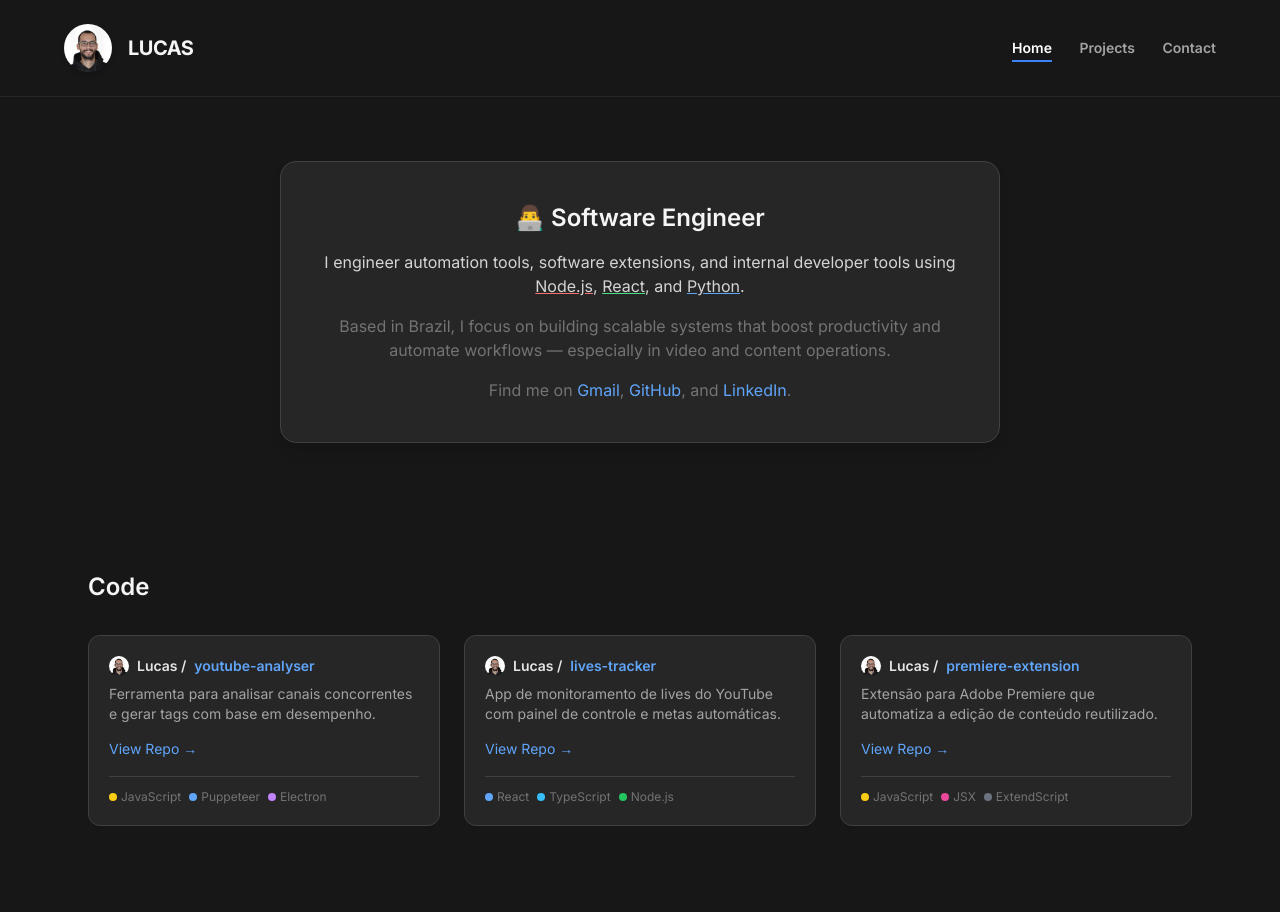
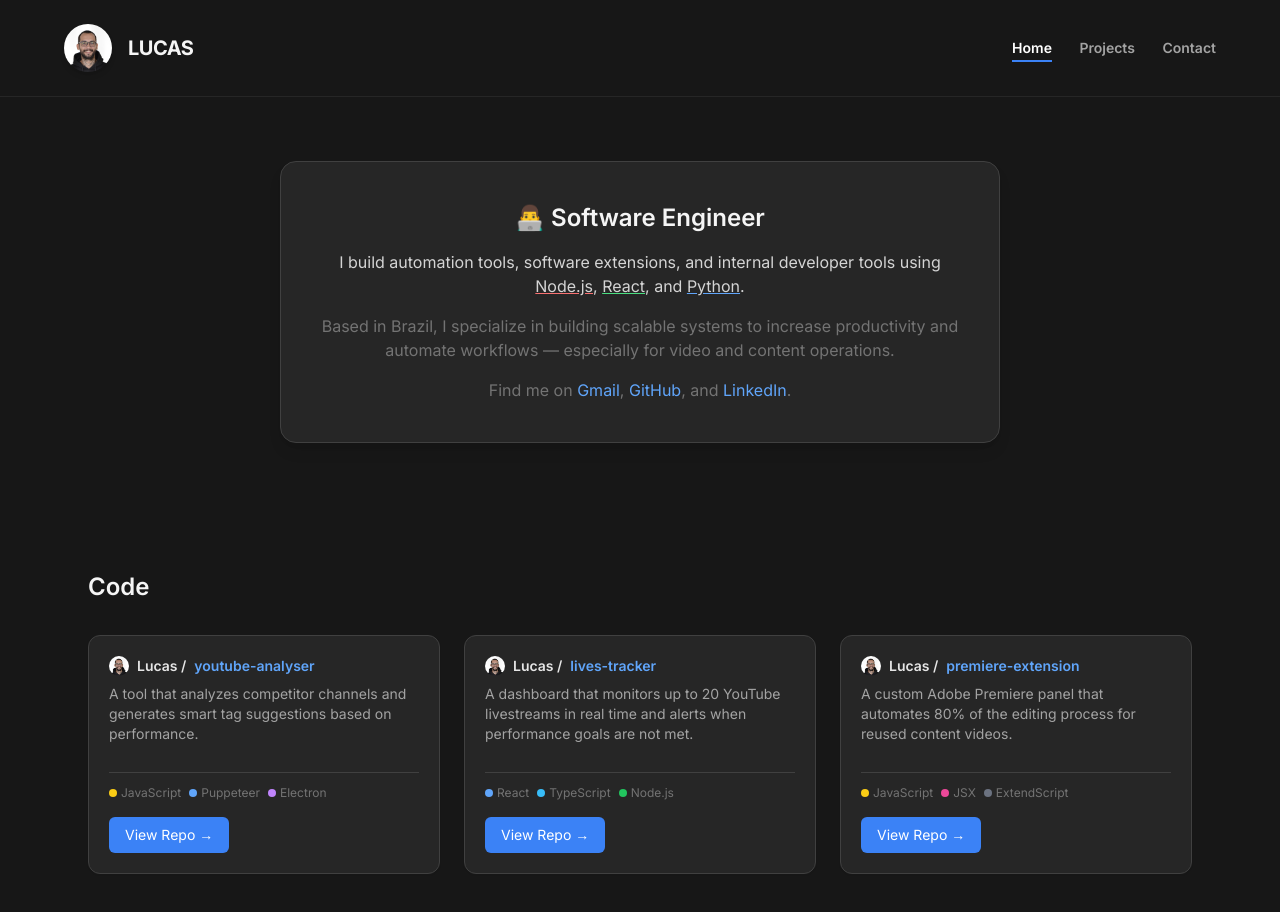
Before and after one commit to lucas-olv-xyz/port, a plain HTML site: page index.html in a window 1280 px wide. Before the commit the page ends 890 px from the top, so only its background shows below. Drawn offline with nearby package versions, Linux system fonts and the light colour scheme.

Commit message:
update index.html

```diff
--- a/index.html
+++ b/index.html
@@ -3,7 +3,7 @@
   <head>
     <meta charset="UTF-8" />
     <meta name="viewport" content="width=device-width, initial-scale=1.0" />
-    <title>Lucas | Web Developer</title>
+    <title>Lucas | Software Engineer</title>
     <script src="https://cdn.tailwindcss.com"></script>
     <link
       href="https://fonts.googleapis.com/css2?family=Inter:wght@400;600;700&display=swap"
@@ -22,7 +22,7 @@
         <div class="flex items-center gap-4">
           <img
             src="assets/lucas.png"
-            alt="Perfil"
+            alt="Profile"
             class="w-12 h-12 rounded-full shadow-md"
           />
           <h1 class="text-xl font-bold tracking-tight">LUCAS</h1>
@@ -34,7 +34,6 @@
             >Home</a
           >
           <a href="projects.html" class="hover:text-white">Projects</a>
-
           <a href="contact.html" class="hover:text-white">Contact</a>
         </nav>
       </div>
@@ -47,15 +46,15 @@
       >
         <h2 class="text-2xl font-semibold mb-4">👨‍💻 Software Engineer</h2>
         <p class="text-neutral-300 text-base mb-4">
-          I engineer automation tools, software extensions, and internal
-          developer tools using
+          I build automation tools, software extensions, and internal developer
+          tools using
           <span class="underline decoration-red-400">Node.js</span>,
           <span class="underline decoration-green-400">React</span>, and
           <span class="underline decoration-blue-400">Python</span>.
         </p>
         <p class="text-neutral-500 mb-4">
-          Based in Brazil, I focus on building scalable systems that boost
-          productivity and automate workflows — especially in video and content
+          Based in Brazil, I specialize in building scalable systems to increase
+          productivity and automate workflows — especially for video and content
           operations.
         </p>
         <p class="text-neutral-500">
@@ -80,19 +79,25 @@
     </section>
 
     <!-- Code Section -->
+    <!-- Code Section -->
     <section id="projects" class="max-w-6xl mx-auto px-6 py-16">
       <h2 class="text-2xl font-semibold mb-8">Code</h2>
 
       <div class="grid md:grid-cols-3 sm:grid-cols-2 grid-cols-1 gap-6">
         <!-- Card 1 -->
         <div
-          class="bg-neutral-800 rounded-xl border border-neutral-700 shadow-sm p-5 flex flex-col justify-between"
+          class="bg-neutral-800 rounded-xl border border-neutral-700 shadow-sm p-5 flex flex-col justify-between hover:border-blue-500 hover:shadow-lg transition-all duration-200"
+        >
+          <a
+            href="https://github.com/lucas-olv-xyz/youtube-analyser"
+            target="_blank"
+            class="block"
           >
             <div>
               <div class="flex items-center gap-2 mb-2">
                 <img
                   src="assets/lucas.png"
-                alt="Seu avatar"
+                  alt="Avatar"
                   class="w-5 h-5 rounded-full"
                 />
                 <span class="font-semibold text-sm text-neutral-200"
@@ -103,42 +108,50 @@
                 >
               </div>
               <p class="text-sm text-neutral-400 mb-3">
-              Ferramenta para analisar canais concorrentes e gerar tags com base
-              em desempenho.
+                A tool that analyzes competitor channels and generates smart tag
+                suggestions based on performance.
               </p>
-            <a
-              href="#"
-              class="text-blue-400 text-sm font-medium hover:underline"
-              >View Repo →</a
-            >
             </div>
+          </a>
           <div
             class="flex gap-2 mt-4 border-t pt-3 border-neutral-700 text-xs text-neutral-500 flex-wrap"
           >
-            <span class="flex items-center gap-1"
-              ><span class="w-2 h-2 rounded-full bg-yellow-400"></span>
-              JavaScript</span
+            <span class="flex items-center gap-1">
+              <span class="w-2 h-2 rounded-full bg-yellow-400"></span>
+              JavaScript
+            </span>
+            <span class="flex items-center gap-1">
+              <span class="w-2 h-2 rounded-full bg-blue-400"></span> Puppeteer
+            </span>
+            <span class="flex items-center gap-1">
+              <span class="w-2 h-2 rounded-full bg-purple-400"></span> Electron
+            </span>
+          </div>
+          <div class="mt-4">
+            <a
+              href="https://github.com/lucas-olv-xyz/youtube-analyser"
+              target="_blank"
+              class="inline-block bg-blue-500 text-white px-4 py-2 rounded-md text-sm font-medium hover:bg-blue-600 transition"
             >
-            <span class="flex items-center gap-1"
-              ><span class="w-2 h-2 rounded-full bg-blue-400"></span>
-              Puppeteer</span
-            >
-            <span class="flex items-center gap-1"
-              ><span class="w-2 h-2 rounded-full bg-purple-400"></span>
-              Electron</span
-            >
+              View Repo →
+            </a>
           </div>
         </div>
 
         <!-- Card 2 -->
         <div
-          class="bg-neutral-800 rounded-xl border border-neutral-700 shadow-sm p-5 flex flex-col justify-between"
+          class="bg-neutral-800 rounded-xl border border-neutral-700 shadow-sm p-5 flex flex-col justify-between hover:border-blue-500 hover:shadow-lg transition-all duration-200"
+        >
+          <a
+            href="https://github.com/lucas-olv-xyz/lives-tracker"
+            target="_blank"
+            class="block"
           >
             <div>
               <div class="flex items-center gap-2 mb-2">
                 <img
                   src="assets/lucas.png"
-                alt="Seu avatar"
+                  alt="Avatar"
                   class="w-5 h-5 rounded-full"
                 />
                 <span class="font-semibold text-sm text-neutral-200"
@@ -149,42 +162,49 @@
                 >
               </div>
               <p class="text-sm text-neutral-400 mb-3">
-              App de monitoramento de lives do YouTube com painel de controle e
-              metas automáticas.
+                A dashboard that monitors up to 20 YouTube livestreams in real
+                time and alerts when performance goals are not met.
               </p>
-            <a
-              href="#"
-              class="text-blue-400 text-sm font-medium hover:underline"
-              >View Repo →</a
-            >
             </div>
+          </a>
           <div
             class="flex gap-2 mt-4 border-t pt-3 border-neutral-700 text-xs text-neutral-500 flex-wrap"
           >
-            <span class="flex items-center gap-1"
-              ><span class="w-2 h-2 rounded-full bg-blue-400"></span>
-              React</span
+            <span class="flex items-center gap-1">
+              <span class="w-2 h-2 rounded-full bg-blue-400"></span> React
+            </span>
+            <span class="flex items-center gap-1">
+              <span class="w-2 h-2 rounded-full bg-sky-400"></span> TypeScript
+            </span>
+            <span class="flex items-center gap-1">
+              <span class="w-2 h-2 rounded-full bg-green-500"></span> Node.js
+            </span>
+          </div>
+          <div class="mt-4">
+            <a
+              href="https://github.com/lucas-olv-xyz/lives-tracker"
+              target="_blank"
+              class="inline-block bg-blue-500 text-white px-4 py-2 rounded-md text-sm font-medium hover:bg-blue-600 transition"
             >
-            <span class="flex items-center gap-1"
-              ><span class="w-2 h-2 rounded-full bg-sky-400"></span>
-              TypeScript</span
-            >
-            <span class="flex items-center gap-1"
-              ><span class="w-2 h-2 rounded-full bg-green-500"></span>
-              Node.js</span
-            >
+              View Repo →
+            </a>
           </div>
         </div>
 
         <!-- Card 3 -->
         <div
-          class="bg-neutral-800 rounded-xl border border-neutral-700 shadow-sm p-5 flex flex-col justify-between"
+          class="bg-neutral-800 rounded-xl border border-neutral-700 shadow-sm p-5 flex flex-col justify-between hover:border-blue-500 hover:shadow-lg transition-all duration-200"
+        >
+          <a
+            href="https://github.com/lucas-olv-xyz/premiere-extension"
+            target="_blank"
+            class="block"
           >
             <div>
               <div class="flex items-center gap-2 mb-2">
                 <img
                   src="assets/lucas.png"
-                alt="Seu avatar"
+                  alt="Avatar"
                   class="w-5 h-5 rounded-full"
                 />
                 <span class="font-semibold text-sm text-neutral-200"
@@ -195,29 +215,34 @@
                 >
               </div>
               <p class="text-sm text-neutral-400 mb-3">
-              Extensão para Adobe Premiere que automatiza a edição de conteúdo
-              reutilizado.
+                A custom Adobe Premiere panel that automates 80% of the editing
+                process for reused content videos.
               </p>
-            <a
-              href="#"
-              class="text-blue-400 text-sm font-medium hover:underline"
-              >View Repo →</a
-            >
             </div>
+          </a>
           <div
             class="flex gap-2 mt-4 border-t pt-3 border-neutral-700 text-xs text-neutral-500 flex-wrap"
           >
-            <span class="flex items-center gap-1"
-              ><span class="w-2 h-2 rounded-full bg-yellow-400"></span>
-              JavaScript</span
+            <span class="flex items-center gap-1">
+              <span class="w-2 h-2 rounded-full bg-yellow-400"></span>
+              JavaScript
+            </span>
+            <span class="flex items-center gap-1">
+              <span class="w-2 h-2 rounded-full bg-pink-500"></span> JSX
+            </span>
+            <span class="flex items-center gap-1">
+              <span class="w-2 h-2 rounded-full bg-gray-500"></span>
+              ExtendScript
+            </span>
+          </div>
+          <div class="mt-4">
+            <a
+              href="https://github.com/lucas-olv-xyz/premiere-extension"
+              target="_blank"
+              class="inline-block bg-blue-500 text-white px-4 py-2 rounded-md text-sm font-medium hover:bg-blue-600 transition"
             >
-            <span class="flex items-center gap-1"
-              ><span class="w-2 h-2 rounded-full bg-pink-500"></span> JSX</span
-            >
-            <span class="flex items-center gap-1"
-              ><span class="w-2 h-2 rounded-full bg-gray-500"></span>
-              ExtendScript</span
-            >
+              View Repo →
+            </a>
           </div>
         </div>
       </div>
```
Lines whose indentation alone changed are shown as unchanged.
